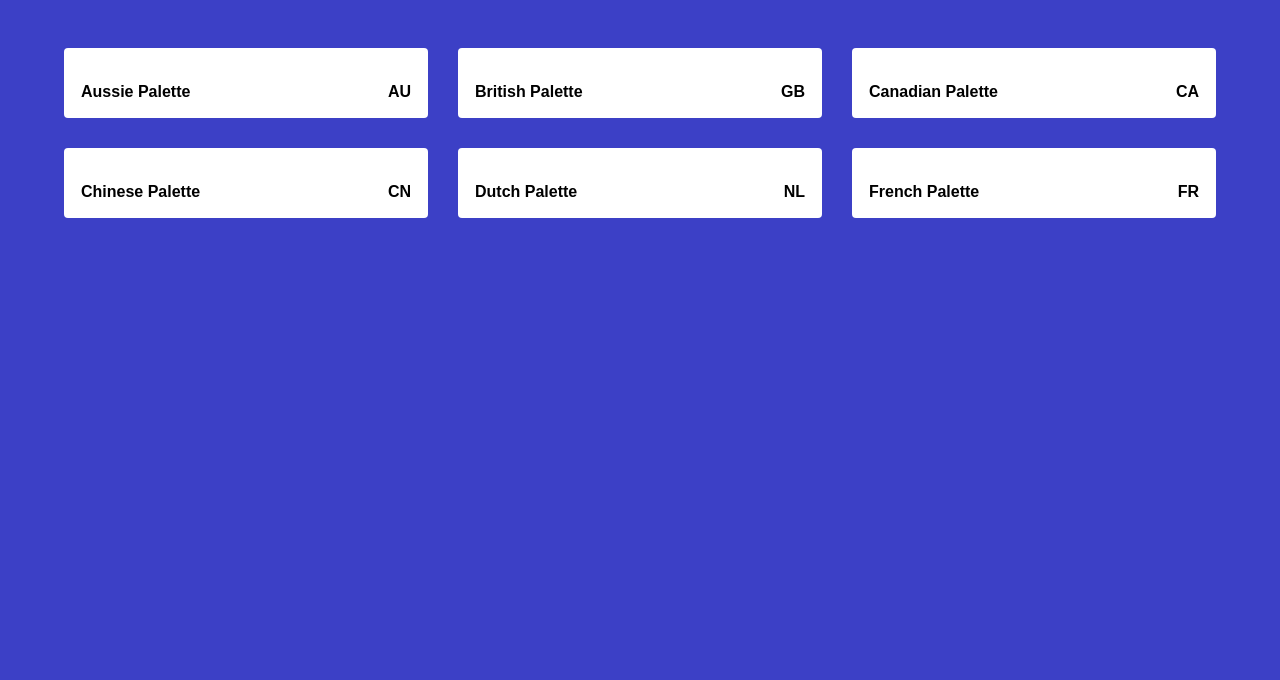
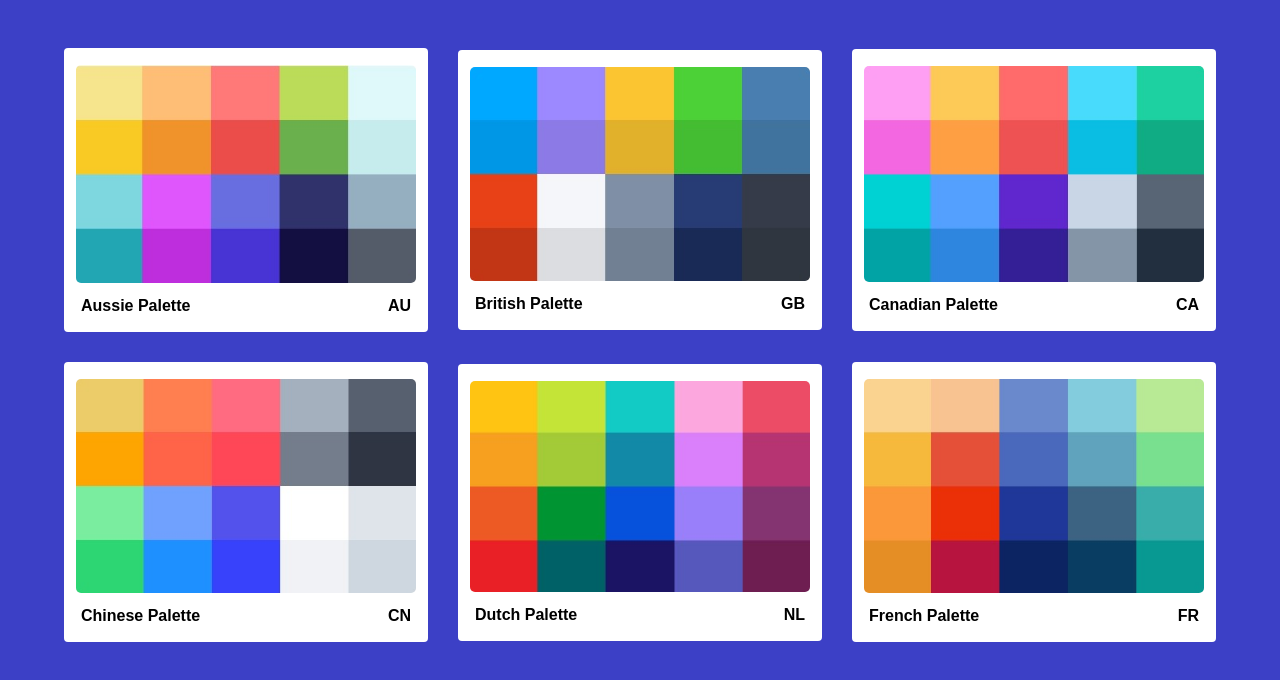
Before and after one commit to hafizalqamah2008-developer/Assignment-4.CSS, a plain HTML site: page index.html in a window 1280 px wide. Drawn offline with Linux system fonts and the light colour scheme.

Commit message:
Update links and image paths in index.html

```diff
--- a/index.html
+++ b/index.html
@@ -10,39 +10,39 @@
 
 <body>
     <div class="container">
-        <a class="an1" href="../Assignment-3/Pages/Aussie Palette.html">
+        <a class="an1" href="./Pages/Aussie Palette.html">
             <div class="color1">
-                <div class="images"><img src="../Assignment-3/Assets/Ossi.color.jpg" alt=""></div>
+                <div class="images"><img src="./Assets/Ossi.color.jpg" alt=""></div>
                 <div class="divs"><span>Aussie Palette</span><span>AU</span></div>
             </div>
         </a>
-        <a class="an1" href="../Assignment-3/Pages/British Palette.html">
+        <a class="an1" href="./Pages/British Palette.html">
             <div class="color1">
-                <div class="images"><img src="../Assignment-3/Assets/british.color.jpg" alt=""></div>
+                <div class="images"><img src="./Assets/british.color.jpg" alt=""></div>
                 <div class="divs"><span>British Palette</span><span>GB</span></div>
             </div>
         </a>
-        <a class="an1" href="../Assignment-3/Pages/Canadian Palette.html">
+        <a class="an1" href="./Pages/Canadian Palette.html">
             <div class="color1">
-                <div class="images"><img src="../Assignment-3/Assets/Canedian.color.jpg" alt=""></div>
+                <div class="images"><img src="./Assets/Canedian.color.jpg" alt=""></div>
                 <div class="divs"><span>Canadian Palette</span><span>CA</span></div>
             </div>
         </a>
-        <a class="an1" href="../Assignment-3/Pages/Chinese Palette.html">
+        <a class="an1" href="./Pages/Chinese Palette.html">
             <div class="color1">
-                <div class="images"><img src="../Assignment-3/Assets/chainees.color.jpg" alt=""></div>
+                <div class="images"><img src="./Assets/chainees.color.jpg" alt=""></div>
                 <div class="divs"><span>Chinese Palette</span><span>CN</span></div>
             </div>
         </a>
-        <a class="an1" href="../Assignment-3/Pages/Dutch Palette.html">
+        <a class="an1" href="./Pages/Dutch Palette.html">
             <div class="color1">
-                <div class="images"><img src="../Assignment-3/Assets/dutch.color.jpg" alt=""></div>
+                <div class="images"><img src="./Assets/dutch.color.jpg" alt=""></div>
                 <div class="divs"><span>Dutch Palette</span><span>NL</span></div>
             </div>
         </a>
-        <a class="an1" href="../Assignment-3/Pages/French Palette.html">
+        <a class="an1" href="./Pages/French Palette.html">
             <div class="color1">
-                <div class="images"><img src="../Assignment-3/Assets/Franch.color.jpg" alt=""></div>
+                <div class="images"><img src="./Assets/Franch.color.jpg" alt=""></div>
                 <div class="divs"><span>French Palette</span><span>FR</span></div>
             </div>
         </a>
```
